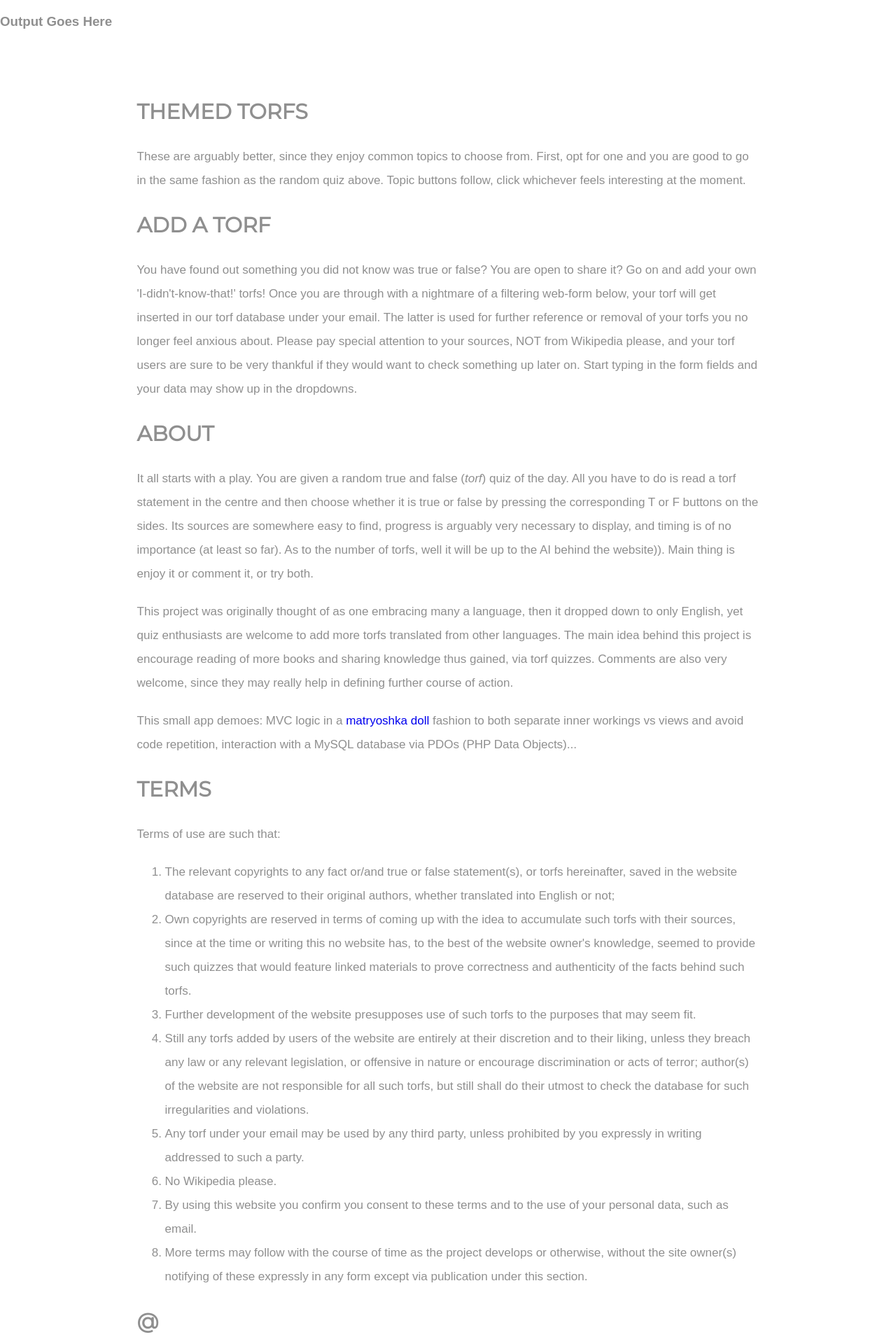
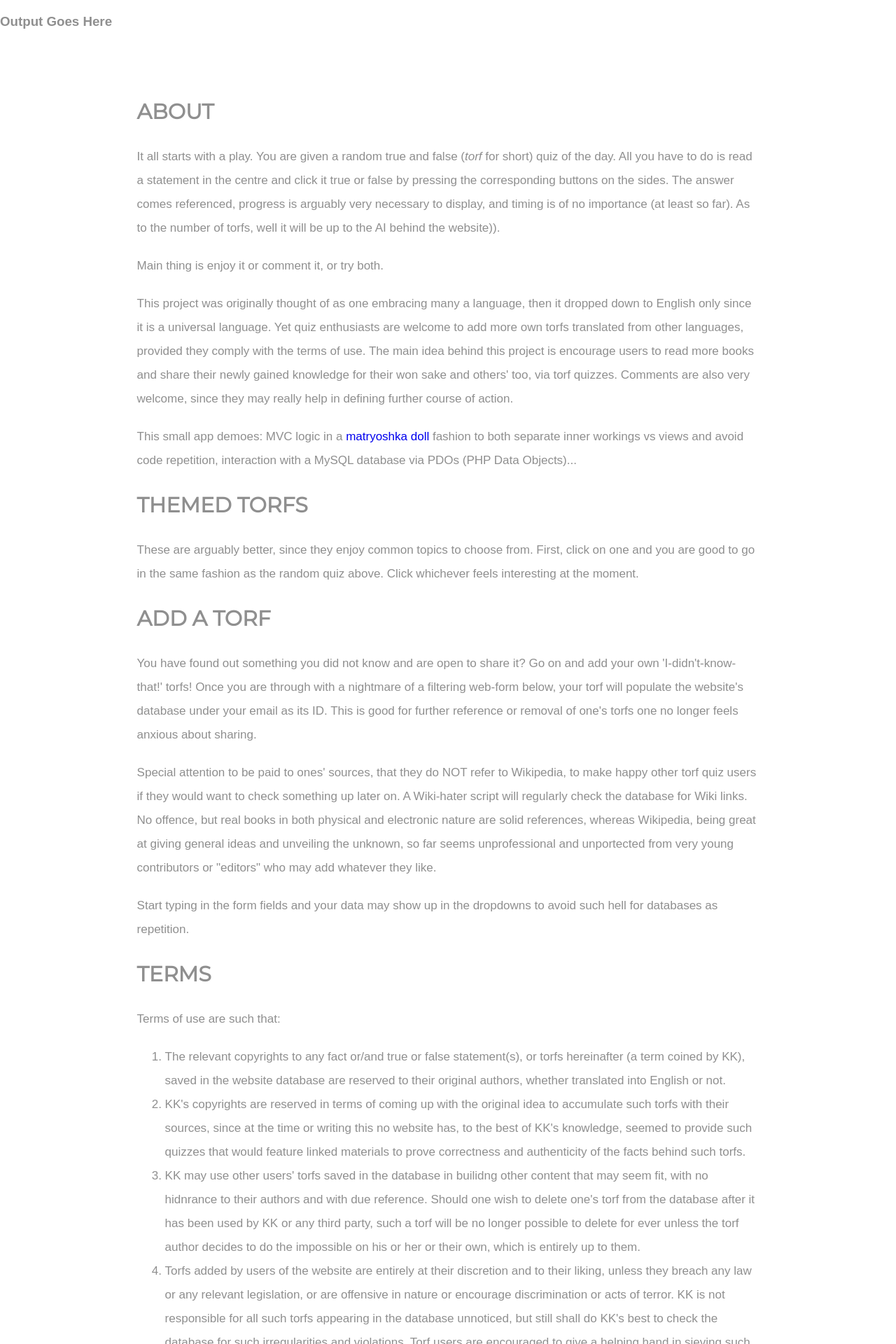
Before and after one commit to kirkoov/trueorfalse, a PHP site: page /templates/layout.php in a window 1280 px wide. Shown: the part 501-2421 px from the top of the page at 70% size. Run offline with PHP 8.4, Linux system fonts and the light colour scheme; the template is opened without the code that fills it, so the values that code supplies are empty; some libraries are stand-ins or nearby versions; some web fonts are replaced.

Commit message:
Terms of use reworked

```diff
--- a/public/css/custom.css
+++ b/public/css/custom.css
@@ -223,7 +223,7 @@ p, ol {
 
 .no-js {
 /* This CSS code will only show up if JS is disabled. */
-  background-color: lightgray;
+
 }
 #noscript-warning {
   font-family: sans-serif;
--- a/templates/layout.php
+++ b/templates/layout.php
@@ -34,11 +34,11 @@
         </div>
         <nav>
           <ul>
+            <li><a href=".sec01">about</a></li>
             <li><a href=".sec02">themed torfs</a></li>
             <li><a href=".sec03">add a torf</a></li>
-            <li><a href=".sec04">about</a></li>
-            <li><a href=".sec05">terms</a></li>
-            <li><a href=".sec06">@</a></li>
+            <li><a href=".sec04">terms</a></li>
+            <li><a href=".sec05">@</a></li>
 
 
           </ul>
@@ -56,31 +56,33 @@
     </main>
 
     <div class="row content">
-      <!-- <h1 class="sec01">?</h1>
-      <p></p> -->
+      <h1 class="sec01">about</h1>
+      <p>It all starts with a play. You are given a random true and false (<i>torf</i> for short) quiz of the day. All you have to do is read a statement in the centre and click it true or false by pressing the corresponding buttons on the sides. The answer comes referenced, progress is arguably very necessary to display, and timing is of no importance (at least so far). As to the number of torfs, well it will be up to the AI behind the website)).</p>
+      <p>Main thing is enjoy it or comment it, or try both.</p>
+      <p>This project was originally thought of as one embracing many a language, then it dropped down to English only since it is a universal language. Yet quiz enthusiasts are welcome to add more own torfs translated from other languages, provided they comply with the terms of use. The main idea behind this project is encourage users to read more books and share their newly gained knowledge for their won sake and others' too, via torf quizzes. Comments are also very welcome, since they may really help in defining further course of action.</p>
+      <p>This small app demoes: MVC logic in a <a href="https://en.wikipedia.org/wiki/Matryoshka_doll">matryoshka doll</a> fashion to both separate inner workings vs views and avoid code repetition, interaction with a MySQL database via PDOs (PHP Data Objects)...</p>
       <h1 class="sec02">themed torfs</h1>
-      <p>These are arguably better, since they enjoy common topics to choose from. First, opt for one and you are good to go in the same fashion as the random quiz above. Topic buttons follow, click whichever feels interesting at the moment.</p>
+      <p>These are arguably better, since they enjoy common topics to choose from. First, click on one and you are good to go in the same fashion as the random quiz above. Click whichever feels interesting at the moment.</p>
       <h1 class="sec03">add a torf</h1>
-      <p>You have found out something you did not know was true or false? You are open to share it? Go on and add your own 'I-didn't-know-that!' torfs! Once you are through with a nightmare of a filtering web-form below, your torf will get inserted in our torf database under your email. The latter is used for further reference or removal of your torfs you no longer feel anxious about. Please pay special attention to your sources, NOT from Wikipedia please, and your torf users are sure to be very thankful if they would want to check something up later on. Start typing in the form fields and your data may show up in the dropdowns.</p>
-      <h1 class="sec04">about</h1>
-      <p>It all starts with a play. You are given a random true and false (<i>torf</i>) quiz of the day. All you have to do is read a torf statement in the centre and then choose whether it is true or false by pressing the corresponding T or F buttons on the sides. Its sources are somewhere easy to find, progress is arguably very necessary to display, and timing is of no importance (at least so far). As to the number of torfs, well it will be up to the AI behind the website)). Main thing is enjoy it or comment it, or try both.</p>
-      <p>This project was originally thought of as one embracing many a language, then it dropped down to only English, yet quiz enthusiasts are welcome to add more torfs translated from other languages. The main idea behind this project is encourage reading of more books and sharing knowledge thus gained, via torf quizzes. Comments are also very welcome, since they may really help in defining further course of action.</p>
-      <p>This small app demoes: MVC logic in a <a href="https://en.wikipedia.org/wiki/Matryoshka_doll">matryoshka doll</a> fashion to both separate inner workings vs views and avoid code repetition, interaction with a MySQL database via PDOs (PHP Data Objects)...</p>
-      <h1 class="sec05">terms</h1>
+      <p>You have found out something you did not know and are open to share it? Go on and add your own 'I-didn't-know-that!' torfs! Once you are through with a nightmare of a filtering web-form below, your torf will populate the website's database under your email as its ID. This is good for further reference or removal of one's torfs one no longer feels anxious about sharing.</p>
+      <p>Special attention to be paid to ones' sources, that they do NOT refer to Wikipedia, to make happy other torf quiz users if they would want to check something up later on. A Wiki-hater script will regularly check the database for Wiki links. No offence, but real books in both physical and electronic nature are solid references, whereas Wikipedia, being great at giving general ideas and unveiling the unknown, so far seems unprofessional and unportected from very young contributors or "editors" who may add whatever they like.</p>
+      <p>Start typing in the form fields and your data may show up in the dropdowns to avoid such hell for databases as repetition.</p>
+      <h1 class="sec04">terms</h1>
       <p>Terms of use are such that:
         <ol>
-          <li>The relevant copyrights to any fact or/and true or false statement(s), or torfs hereinafter, saved in the website database are reserved to their original authors, whether translated into English or not;</i>
-            <li>Own copyrights are reserved in terms of coming up with the idea to accumulate such torfs with their sources, since at the time or writing this no website has, to the best of the website owner's knowledge, seemed to provide such quizzes that would feature linked materials to prove correctness and authenticity of the facts behind such torfs.</li>
-            <li>Further development of the website presupposes use of such torfs to the purposes that may seem fit.</li>
-            <li>Still any torfs added by users of the website are entirely at their discretion and to their liking, unless they breach any law or any relevant legislation, or offensive in nature or encourage discrimination or acts of terror; author(s) of the website are not responsible for all such torfs, but still shall do their utmost to check the database for such irregularities and violations.</li>
-            <li>Any torf under your email may be used by any third party, unless prohibited by you expressly in writing addressed to such a party.</li>
-            <li>No Wikipedia please.</li>
-            <li>By using this website you confirm you consent to these terms and to the use of your personal data, such as email.</li>
-              <li>More terms may follow with the course of time as the project develops or otherwise, without the site owner(s) notifying of these expressly in any form except via publication under this section.</li>
+          <li>The relevant copyrights to any fact or/and true or false statement(s), or torfs hereinafter (a term coined by KK), saved in the website database are reserved to their original authors, whether translated into English or not.</i>
+            <li>KK's copyrights are reserved in terms of coming up with the original idea to accumulate such torfs with their sources, since at the time or writing this no website has, to the best of KK's knowledge, seemed to provide such quizzes that would feature linked materials to prove correctness and authenticity of the facts behind such torfs.</li>
+            <li>KK may use other users' torfs saved in the database in builidng other content that may seem fit, with no hidnrance to their authors and with due reference. Should one wish to delete one's torf from the database after it has been used by KK or any third party, such a torf will be no longer possible to delete for ever unless the torf author decides to do the impossible on his or her or their own, which is entirely up to them.</li>
+            <li>Torfs added by users of the website are entirely at their discretion and to their liking, unless they breach any law or any relevant legislation, or are offensive in nature or encourage discrimination or acts of terror. KK is not responsible for all such torfs appearing in the database unnoticed, but still shall do KK's best to check the database for such irregularities and violations. Torf users are encouraged to give a helping hand in sieving such unwanted content both proactively and post factum.</li>
+            <li>Any torf under one's email may be used by any third party, unless prohibited by the torf author expressly in writing addressed to such a party, which is these two parties' business.</li>
+            <li>No Wikipedia(-related) information is to be used as valid and solid reference in the creation of one's torfs on this website.</li>
+            <li>Torfs as well as the comments to them will not exceed ... characters each. Reference style will be ... (link)</li>
+            <li>By using this website one confirms one's consent to these terms of use and to the use of one's personal data, such as email for identification.</li>
+              <li>More terms may follow with the course of time as the project develops or otherwise, without KK notifying the users of these expressly in any form except via publication under this section, in this numbered list.</li>
         </ol>
       </p>
-      <h1 class="sec06">@</h1>
-      <p>When not struck-through, this indicates that your email is happily familiar to the website and the PHP session is aware of it. With a strike-through, it means the opposite.</p>
+      <h1 class="sec05">@</h1>
+      <p>When not struck-through, this indicates that your email is happily familiar to the website and the current PHP session. With a strike-through, it means the opposite.</p>
       <footer>
         <script src="js/vendor/modernizr-3.6.0.min.js"></script>
         <script src="https://code.jquery.com/jquery-3.3.1.min.js" integrity="sha256-FgpCb/KJQlLNfOu91ta32o/NMZxltwRo8QtmkMRdAu8=" crossorigin="anonymous"></script>
```
